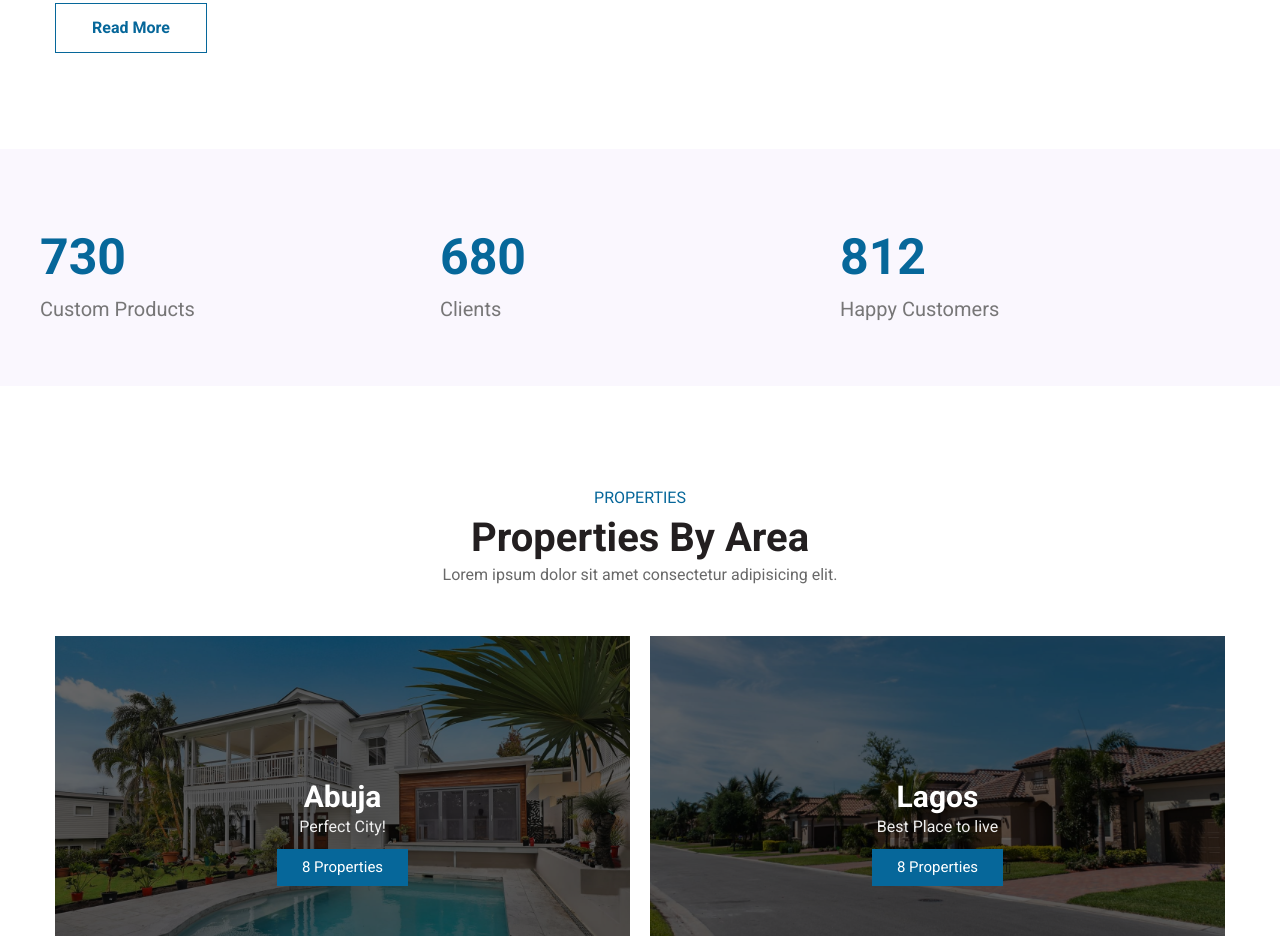
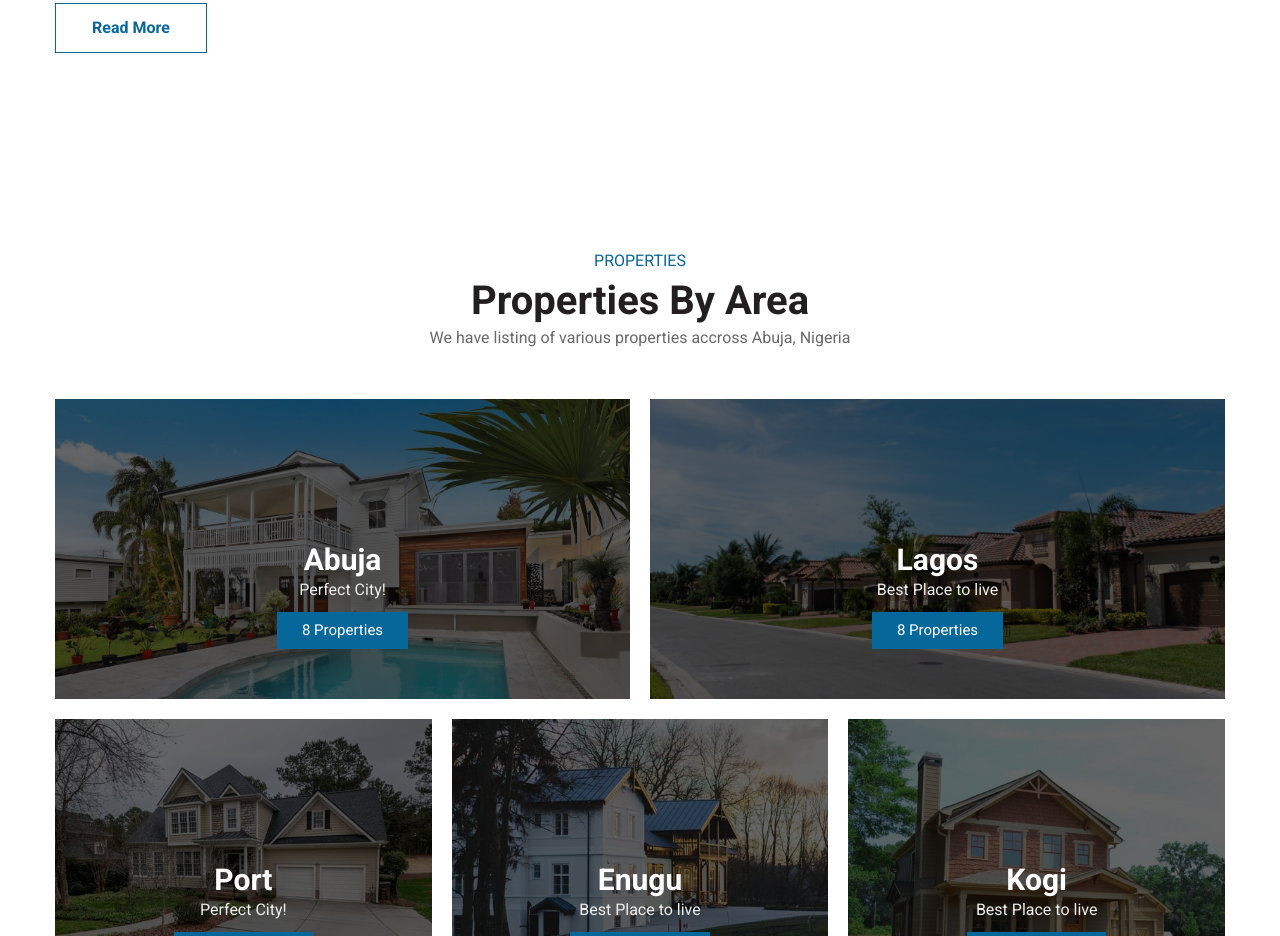
Before and after one commit to Tosin427/riohomes, a plain HTML site: page index.html in a window 1280 px wide. Shown: the part 1864-2800 px from the top of the page. Drawn offline with Linux system fonts and the light colour scheme; a web font is replaced by a local one.

Commit message:
Update index.html

```diff
--- a/index.html
+++ b/index.html
@@ -273,7 +273,7 @@ Author URL: http://w3layouts.com
   </section>
   <!--//services-->
     <!-- stats -->
-    <section class="w3l-stats py-5" id="stats">
+    <!-- <section class="w3l-stats py-5" id="stats">
       <div class="gallery-inner container py-lg-0 py-3">
         <div class="row stats-con pb-lg-3">
           <div class="col-lg-4 col-6 stats_info counter_grid">
@@ -291,7 +291,7 @@ Author URL: http://w3layouts.com
 
         </div>
       </div>
-    </section>
+    </section> -->
     <!-- //stats -->
 
   <!--/grids2-->
@@ -300,7 +300,7 @@ Author URL: http://w3layouts.com
       <div class="w3l-header mb-md-5 mb-4 text-center">
         <h6 class="sub-title">Properties</h6>
         <h3 class="hny-title">Properties By Area</h3>
-        <p class="">Lorem ipsum dolor sit amet consectetur adipisicing elit.</p>
+        <p class="">We have listing of various properties accross Abuja, Nigeria</p>
       </div>
       <div class="d-grid grid-col-2 grid-element-9">
         <div class="left-grid-ele-9 grid-bg1">
```
